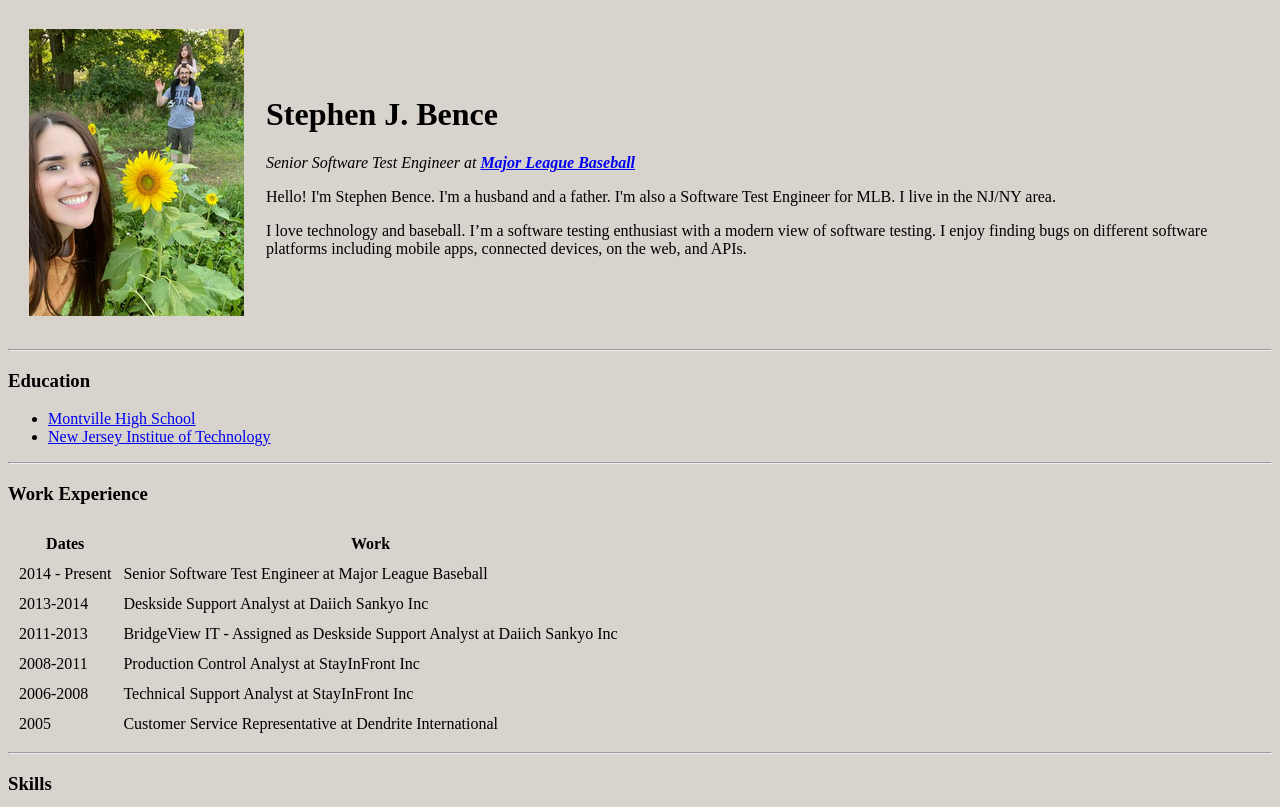
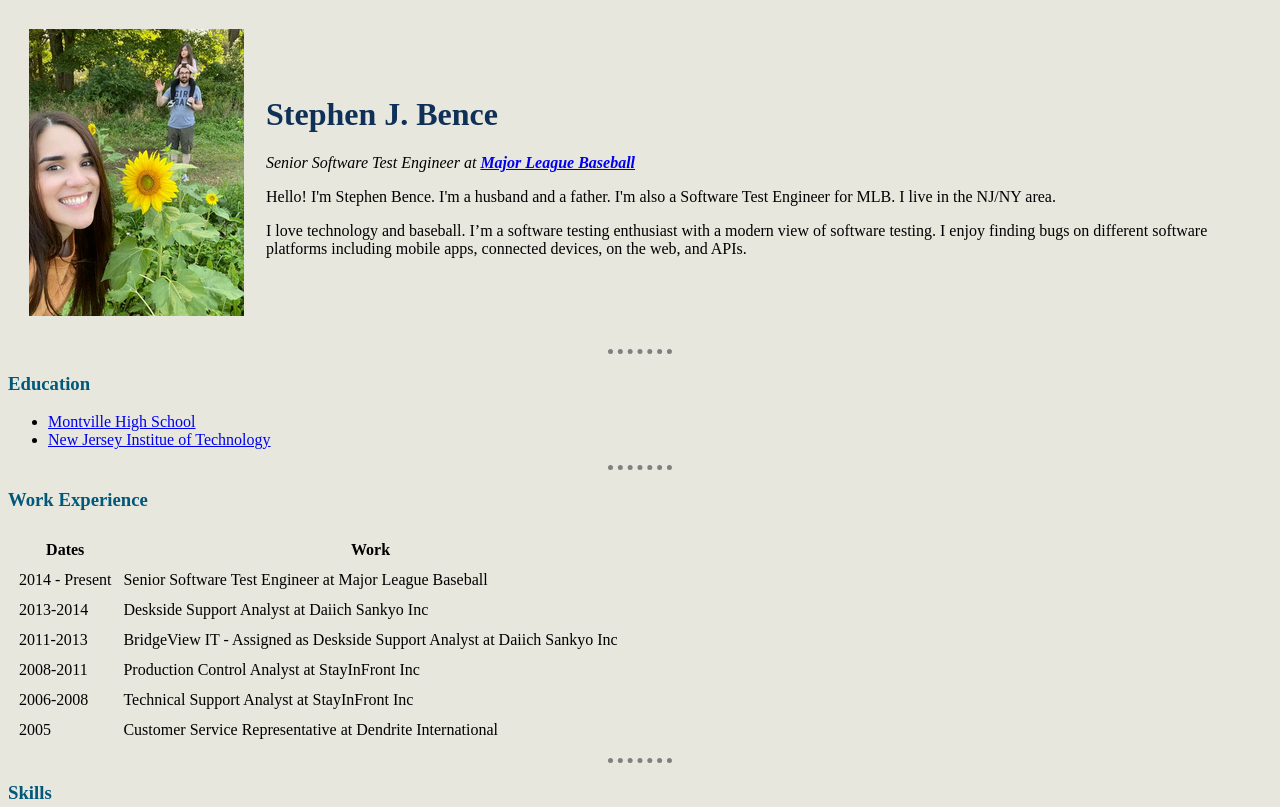
Before and after one commit to mrbence/cv, a plain HTML site: page index.html in a window 1280 px wide. Shown: the top 807 px of the page. Drawn offline with Linux system fonts and the light colour scheme.

Commit message:
update information

```diff
--- /dev/null
+++ b/css/styles.css
@@ -0,0 +1,19 @@
+body {
+  background-color: #e7e7de;
+}
+
+hr {
+  border-style: none;
+  border-top-style: dotted;
+  border-color: grey;
+  border-width: 5px;
+  height: 0px;
+  width: 5%;
+}
+
+h1{
+  color: #0f3057;
+}
+h3{
+  color:#00587a;
+}
--- a/index.html
+++ b/index.html
@@ -4,9 +4,10 @@
 <head>
   <meta charset="utf-8">
   <title>Stephen's Personal Site</title>
+  <link rel="stylesheet" href="css/styles.css">
 </head>
 
-<body style="background-color: #d8d3cd;">
+<body>
   <table cellspacing="20">
     <tr>
       <td><img src="images/image1.png" alt="stephen profile page"></td>
```
Also changed, not shown: contact-me.html (+1 -0 lines), hobbies.html (+1 -0 lines).
